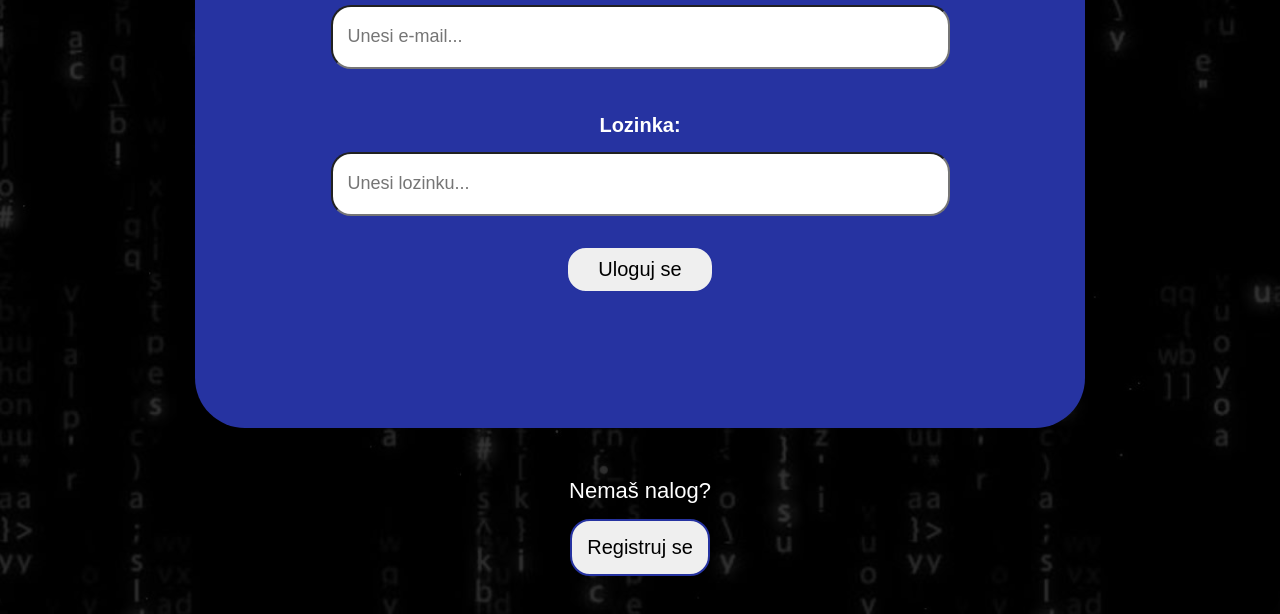
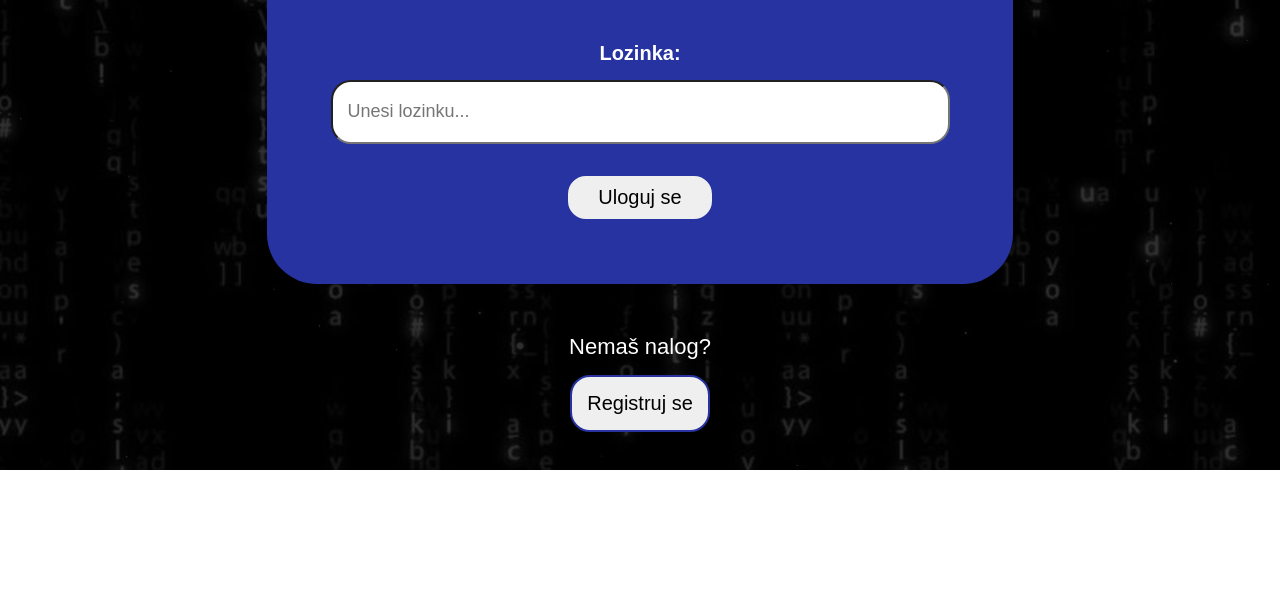
Before and after one commit to Sajmon410/Sajmon410.github.io, a plain HTML site: page index.html in a window 1280 px wide. Shown: the part 425-1039 px from the top of the page. After the commit the page ends 895 px from the top, so only its background shows below. Drawn offline with Linux system fonts and the light colour scheme.

Commit message:
Update style.css

```diff
--- a/style.css
+++ b/style.css
@@ -34,7 +34,7 @@ h2{
 	max-width: 650px;
 	margin: auto;
 	background-color: #2633a1;
-	padding: 10%;
+	padding: 4%;
 	border-radius: 50px;
 }
 .main-wrapper label{
```
